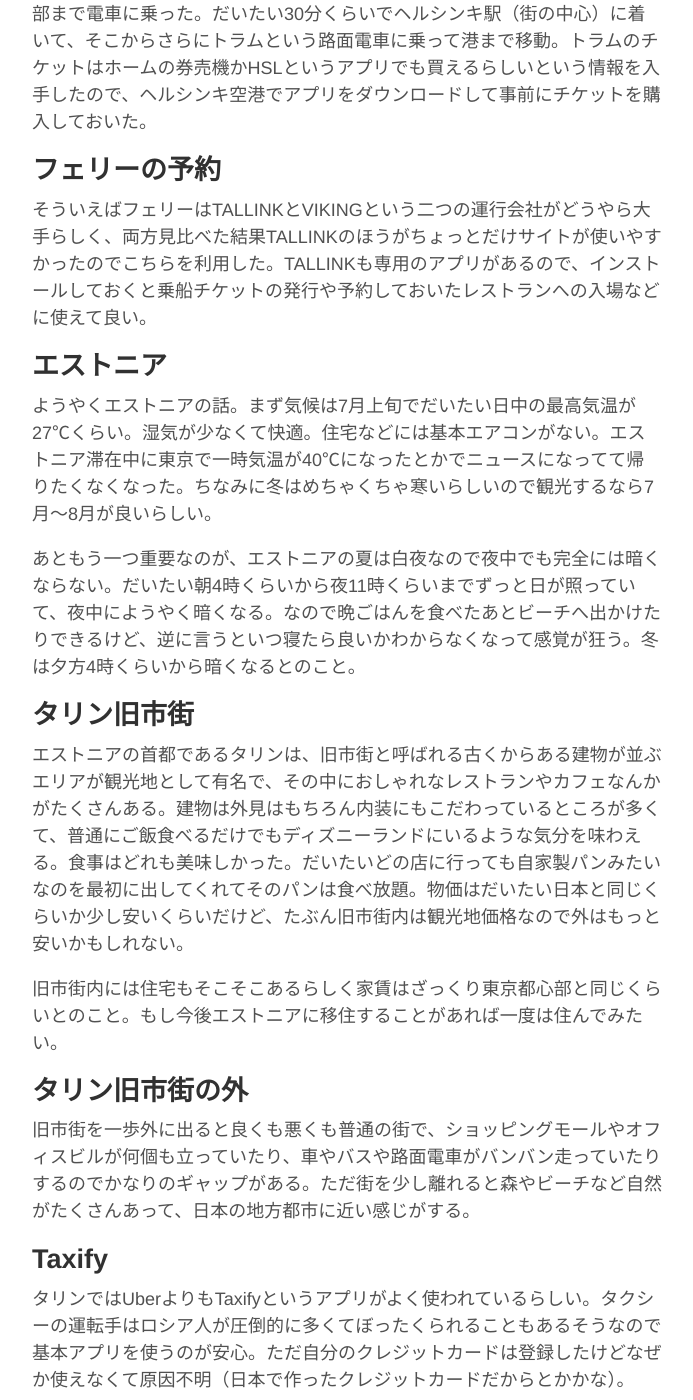
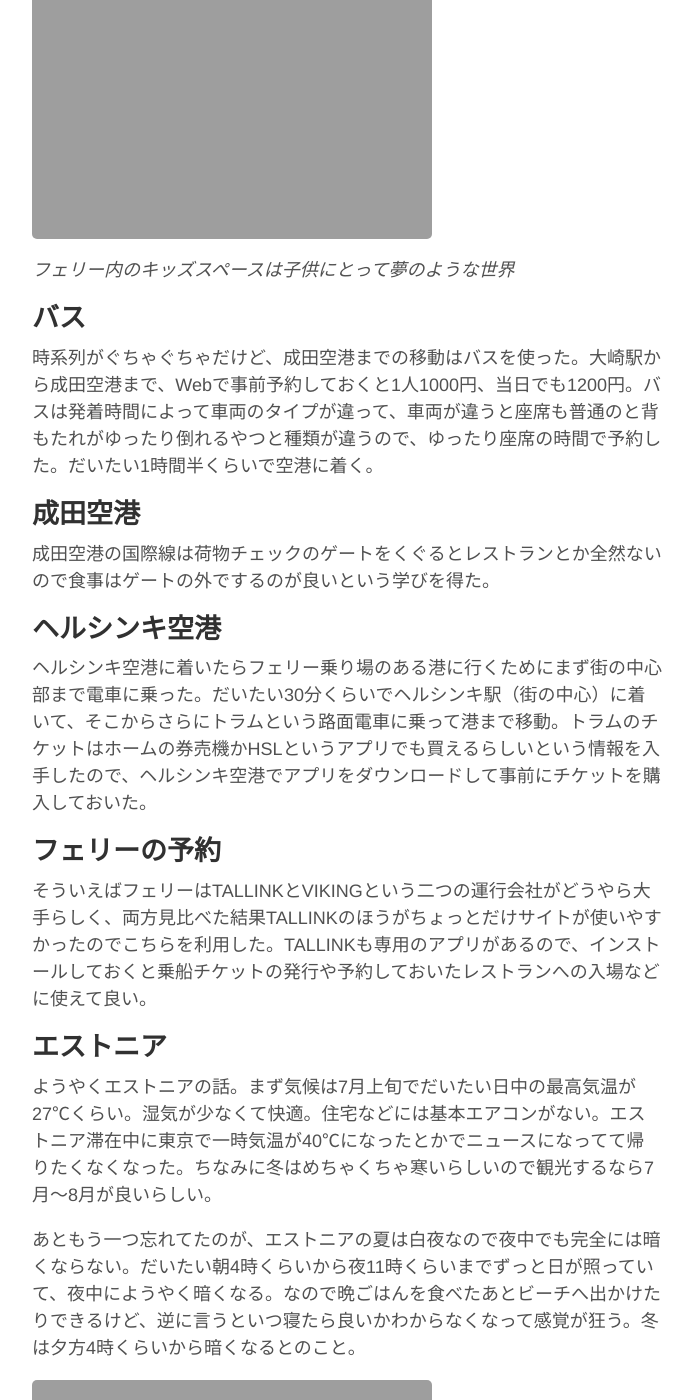
Before and after one commit to tatsuya/tatsuyaoiw.github.io, a Jekyll site: the page built from _posts/2018-07-23-trip-to-estonia.md, in a window 1280 px wide and 1400 px high, scrolled down 1847 px. Shown: the whole window, without its empty margins (293-986 px from the left). Built offline with Jekyll 4.4.1, drawn with Linux system fonts in a browser that asks for light colours; comment, search, counter and statistics services are not loaded; some of the changed lines change nothing that is shown; some of the changed text lies outside the part shown.

Commit message:
add estonia photos

```diff
--- a/_posts/2018-07-23-trip-to-estonia.md
+++ b/_posts/2018-07-23-trip-to-estonia.md
@@ -3,6 +3,8 @@
 title: エストニア感想
 date: 2018-07-23 08:35
 ---
+
+![Tallinn]({{ site.url }}/assets/2018-07-23-trip-to-estonia_tallinn.jpg)
 
 家族ぐるみで仲良くしてもらっている友人が最近エストニアの首都タリンに移住したので、その友人宅に遊びに行くついでに他のヨーロッパの国もいくつか周ってみることにした。いくつかと言っても実際に行ったのはエストニア、フィンランド、スペインの3カ国で、フィンランドは経由のみ、スペインは地中海のリゾート地として有名なマヨルカ島と、マヨルカ島から近いという理由でバルセロナに滞在した。7/19から7/31までの計13日間。妻と3歳の娘と自分の3人での旅行。
 
@@ -32,6 +34,10 @@
 
 ヘルシンキ到着後はフェリーでタリンまで移動した。約2時間の船旅。フェリーでの移動は特に子連れにとっては最高で、飛行機みたいに座席に縛られることもないし、船内にはレストランやバーやキッズルームも完備されてるので全く飽きない。内装もオシャレ。Wi-Fi完備。バルト海移動はフェリーの一択かもしれない。
 
+![Ferry Kids Room]({{ site.url }}/assets/2018-07-23-trip-to-estonia_ferry-kids-room.jpg)
+
+*フェリー内のキッズスペースは子供にとって夢のような世界*
+
 ## バス
 
 時系列がぐちゃぐちゃだけど、成田空港までの移動はバスを使った。大崎駅から成田空港まで、Webで事前予約しておくと1人1000円、当日でも1200円。バスは発着時間によって車両のタイプが違って、車両が違うと座席も普通のと背もたれがゆったり倒れるやつと種類が違うので、ゆったり座席の時間で予約した。だいたい1時間半くらいで空港に着く。
@@ -52,11 +58,29 @@
 
 ようやくエストニアの話。まず気候は7月上旬でだいたい日中の最高気温が27℃くらい。湿気が少なくて快適。住宅などには基本エアコンがない。エストニア滞在中に東京で一時気温が40℃になったとかでニュースになってて帰りたくなくなった。ちなみに冬はめちゃくちゃ寒いらしいので観光するなら7月〜8月が良いらしい。
 
-あともう一つ重要なのが、エストニアの夏は白夜なので夜中でも完全には暗くならない。だいたい朝4時くらいから夜11時くらいまでずっと日が照っていて、夜中にようやく暗くなる。なので晩ごはんを食べたあとビーチへ出かけたりできるけど、逆に言うといつ寝たら良いかわからなくなって感覚が狂う。冬は夕方4時くらいから暗くなるとのこと。
+あともう一つ忘れてたのが、エストニアの夏は白夜なので夜中でも完全には暗くならない。だいたい朝4時くらいから夜11時くらいまでずっと日が照っていて、夜中にようやく暗くなる。なので晩ごはんを食べたあとビーチへ出かけたりできるけど、逆に言うといつ寝たら良いかわからなくなって感覚が狂う。冬は夕方4時くらいから暗くなるとのこと。
+
+![Night]({{ site.url }}/assets/2018-07-23-trip-to-estonia_night.jpg)
+
+*夜10時でもまだまだ明るい*
 
 ## タリン旧市街
 
-エストニアの首都であるタリンは、旧市街と呼ばれる古くからある建物が並ぶエリアが観光地として有名で、その中におしゃれなレストランやカフェなんかがたくさんある。建物は外見はもちろん内装にもこだわっているところが多くて、普通にご飯食べるだけでもディズニーランドにいるような気分を味わえる。食事はどれも美味しかった。だいたいどの店に行っても自家製パンみたいなのを最初に出してくれてそのパンは食べ放題。物価はだいたい日本と同じくらいか少し安いくらいだけど、たぶん旧市街内は観光地価格なので外はもっと安いかもしれない。
+エストニアの首都であるタリンは、旧市街と呼ばれる古くからある建物が並ぶエリアが観光地として有名で、その中におしゃれなレストランやカフェなんかがたくさんある。建物は外見はもちろん内装にもこだわっているところが多くて、普通にご飯食べるだけでもディズニーランドにいるような気分を味わえる。
+
+![Tallinn Old Town]({{ site.url }}/assets/2018-07-23-trip-to-estonia_tallinn-old-town.jpg)
+
+*可愛らしい街並み*
+
+![Beer House]({{ site.url }}/assets/2018-07-23-trip-to-estonia_beer-house.jpg)
+
+*Beef Houseというお店では店員も客もみんな音楽に合わせて踊る*
+
+食事はどれも美味しかった。だいたいどの店に行っても自家製パンみたいなのを最初に出してくれてそのパンは食べ放題。物価はだいたい日本と同じくらいか少し安いくらいだけど、たぶん旧市街内は観光地価格なので外はもっと安いかもしれない。
+
+![Bread]({{ site.url }}/assets/2018-07-23-trip-to-estonia_bread.jpg)
+
+*ちょっといい感じのレストランで最初に出してくれたパン*
 
 旧市街内には住宅もそこそこあるらしく家賃はざっくり東京都心部と同じくらいとのこと。もし今後エストニアに移住することがあれば一度は住んでみたい。
 
```
Also changed, not shown: 6 other files.
